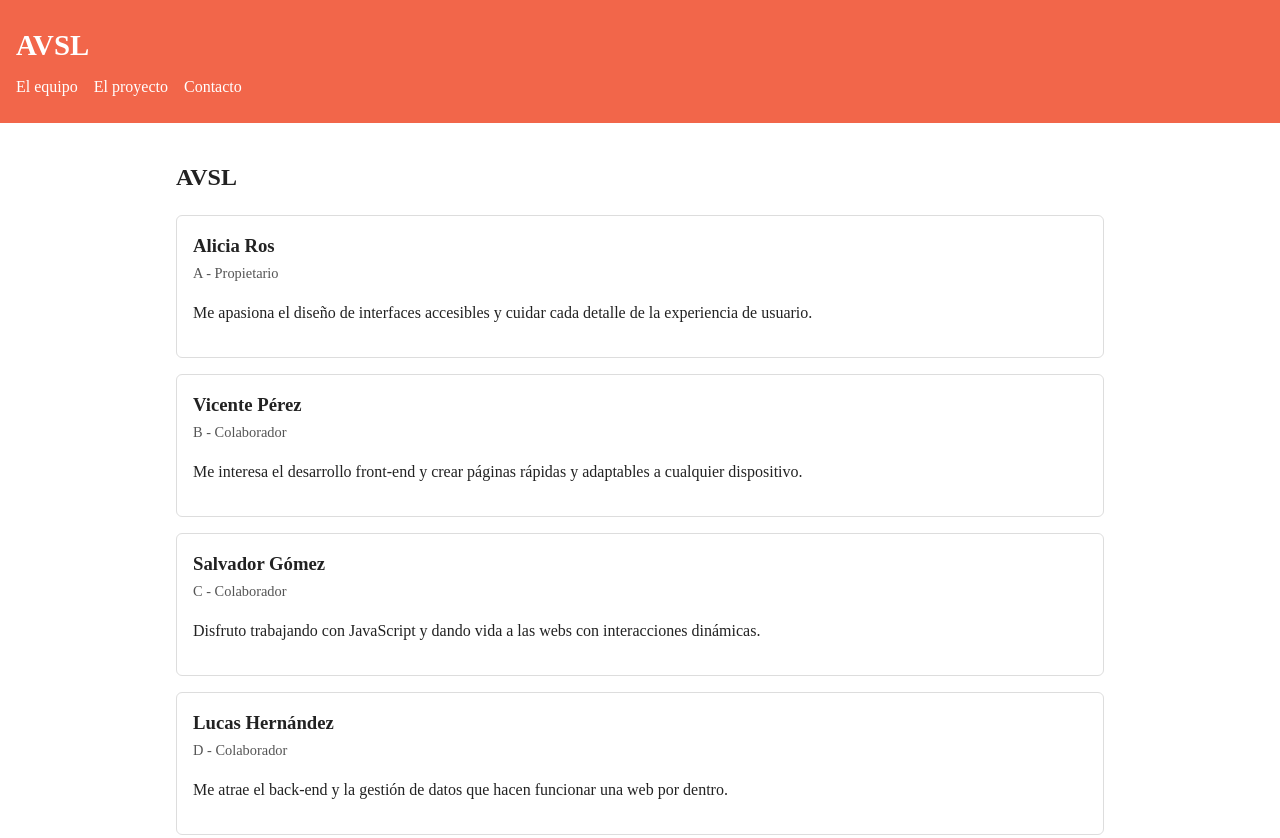
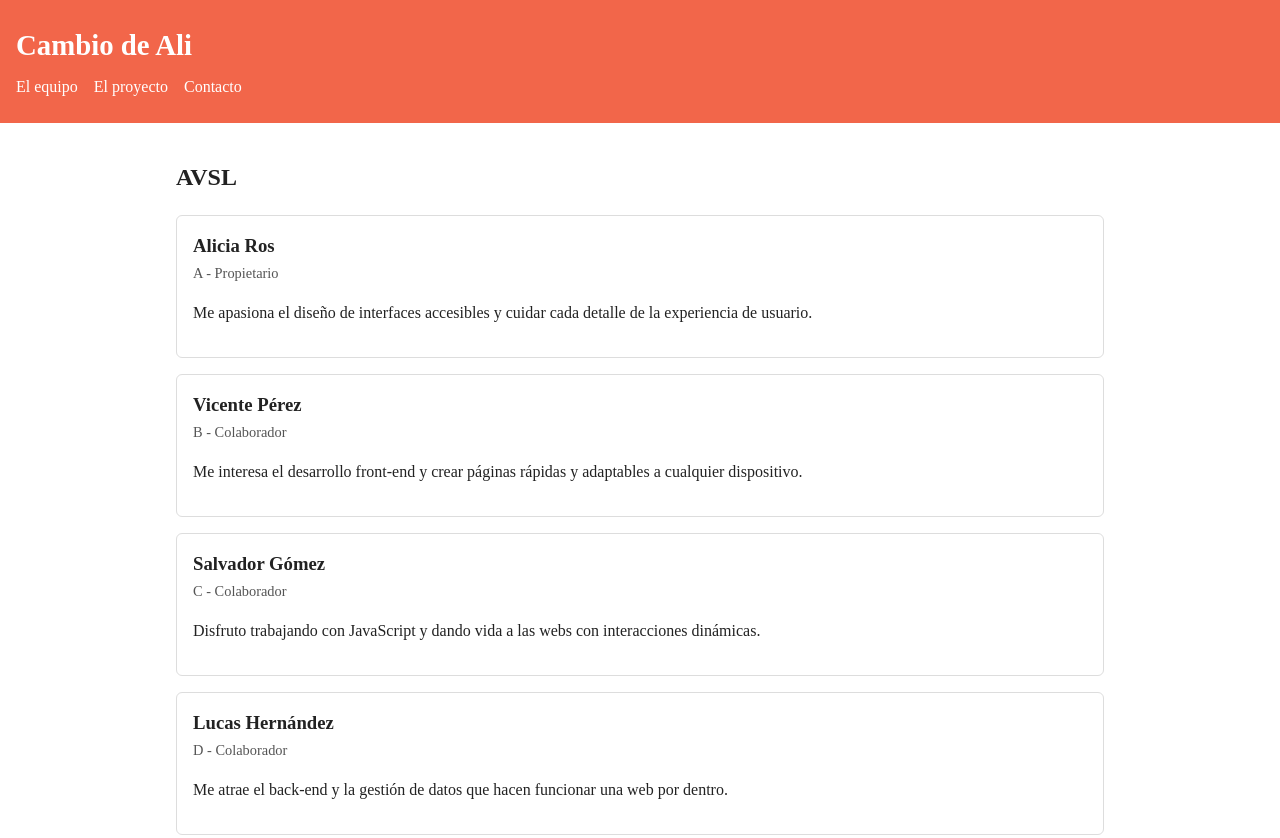
Before and after one commit to cocodepiel/equipo-AVSL-web, a plain HTML site: page index.html in a window 1280 px wide. Shown: the top 838 px of the page. Drawn offline with Linux system fonts and the light colour scheme.

Commit message:
cabio de h1

```diff
--- a/index.html
+++ b/index.html
@@ -10,7 +10,7 @@
 
   <!-- Issue #1 · Cabecera con el nombre del equipo y menú de navegación -->
   <header>
-    <h1>AVSL</h1>
+    <h1>Cambio de Ali</h1>
     <nav>
       <ul>
         <li><a href="#equipo">El equipo</a></li>
```
